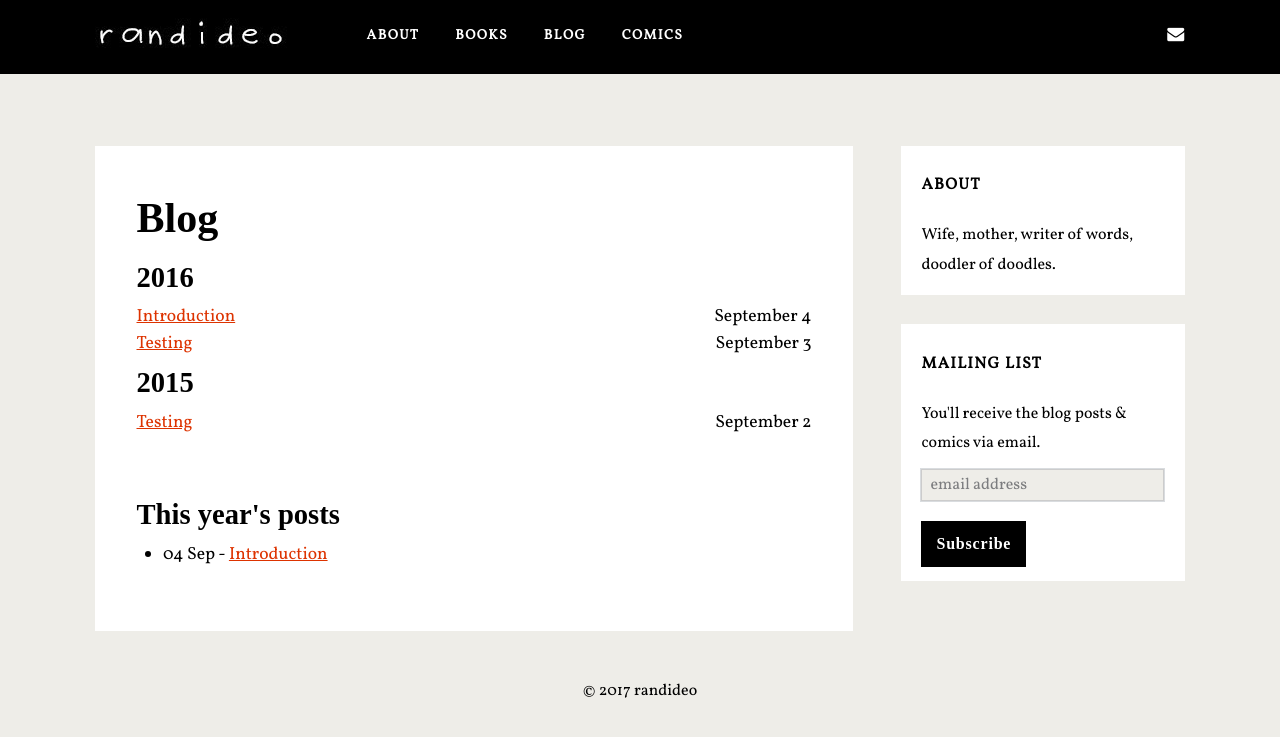
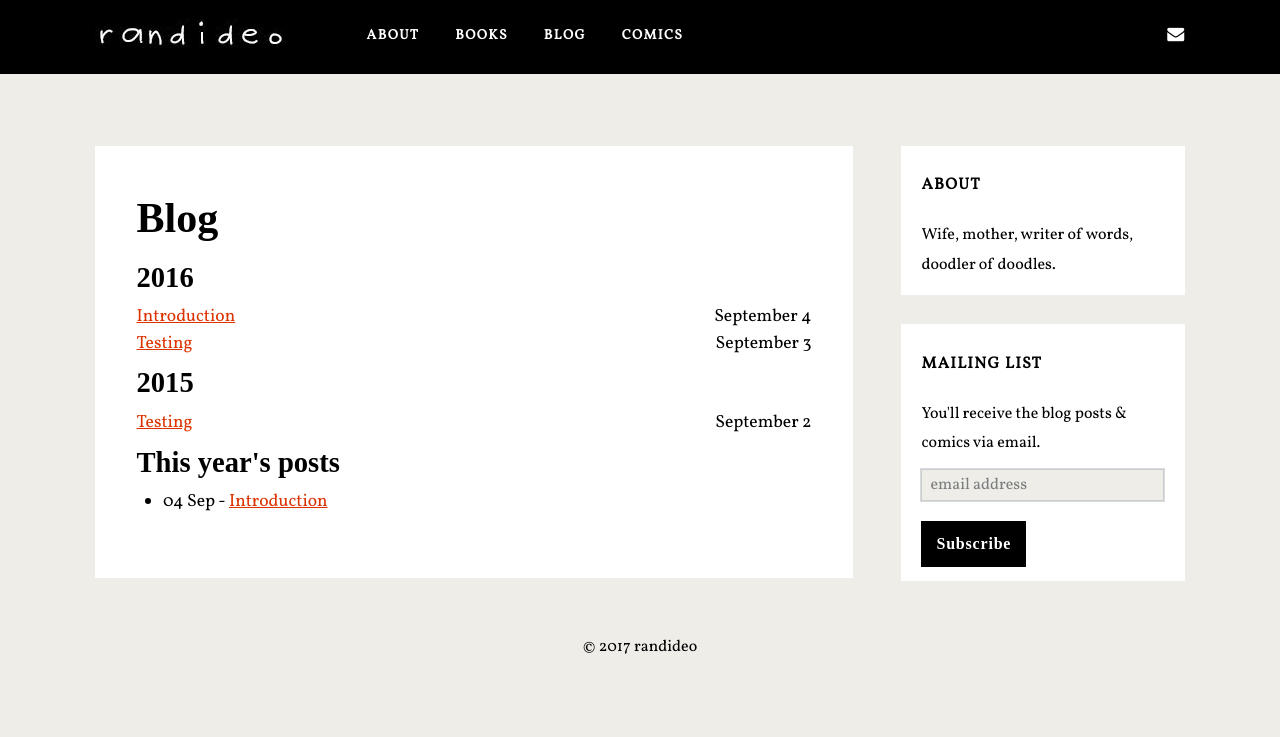
Before and after one commit to randideo/randideo.github.io, a Jekyll site: the page built from blog.html, in a window 1280 px wide. Shown: the top 737 px of the page. Built offline with Jekyll 4.4.1, drawn with Linux system fonts in a browser that asks for light colours; nearby versions of some CDN libraries; some web fonts are replaced; comment, search, counter and statistics services are not loaded.

Commit message:
Create blog.html

```diff
--- a/blog.html
+++ b/blog.html
@@ -2,11 +2,6 @@
 layout: page
 title: Blog
 ---
-
-<article style="margin-bottom: 3em;
-  @media (min-width: 672px) {
-    text-align: left;
-  }">
 
   {% for post in site.posts %}
     {% unless post.category == "portfolio" %}
@@ -25,8 +20,6 @@
     {% endunless %}
   {% endfor %}
 
-</article>
-
 
   <h3>This year's posts</h3>
   {%for post in site.categories.Blog %}
```
